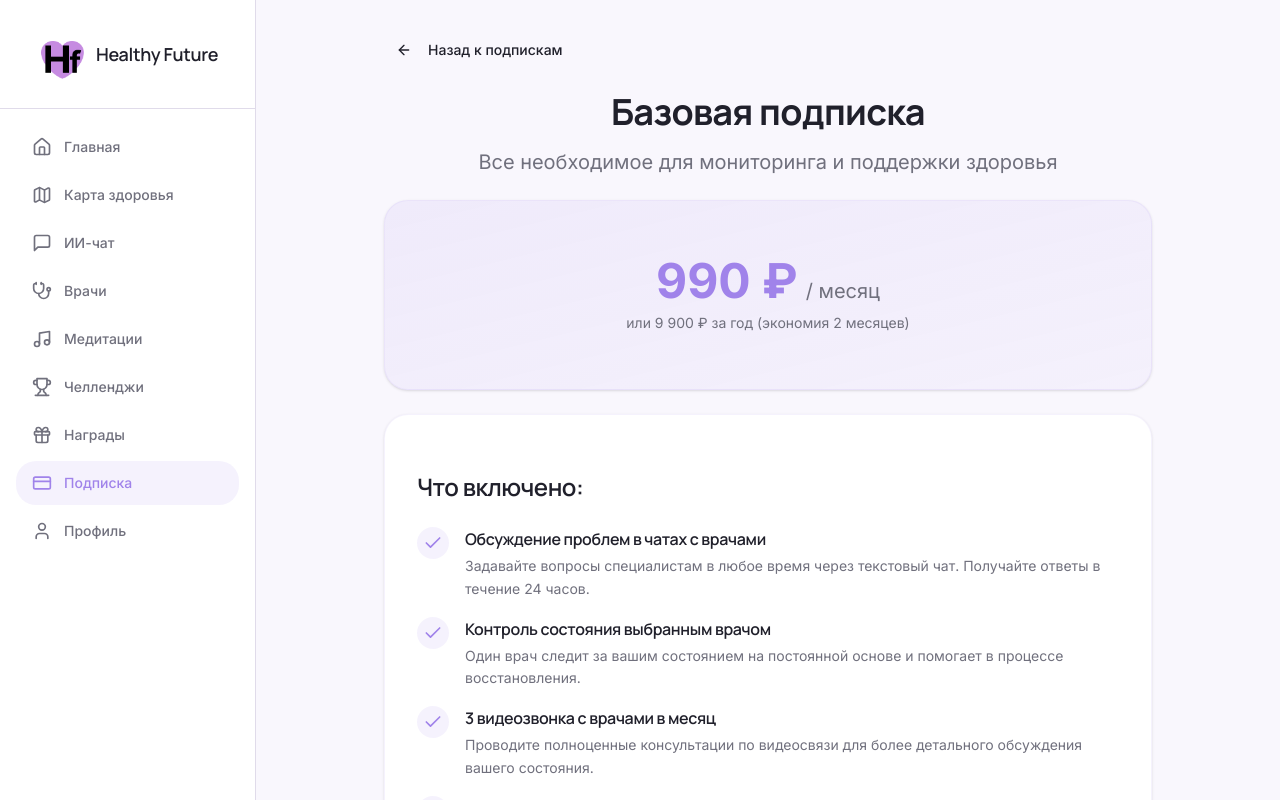
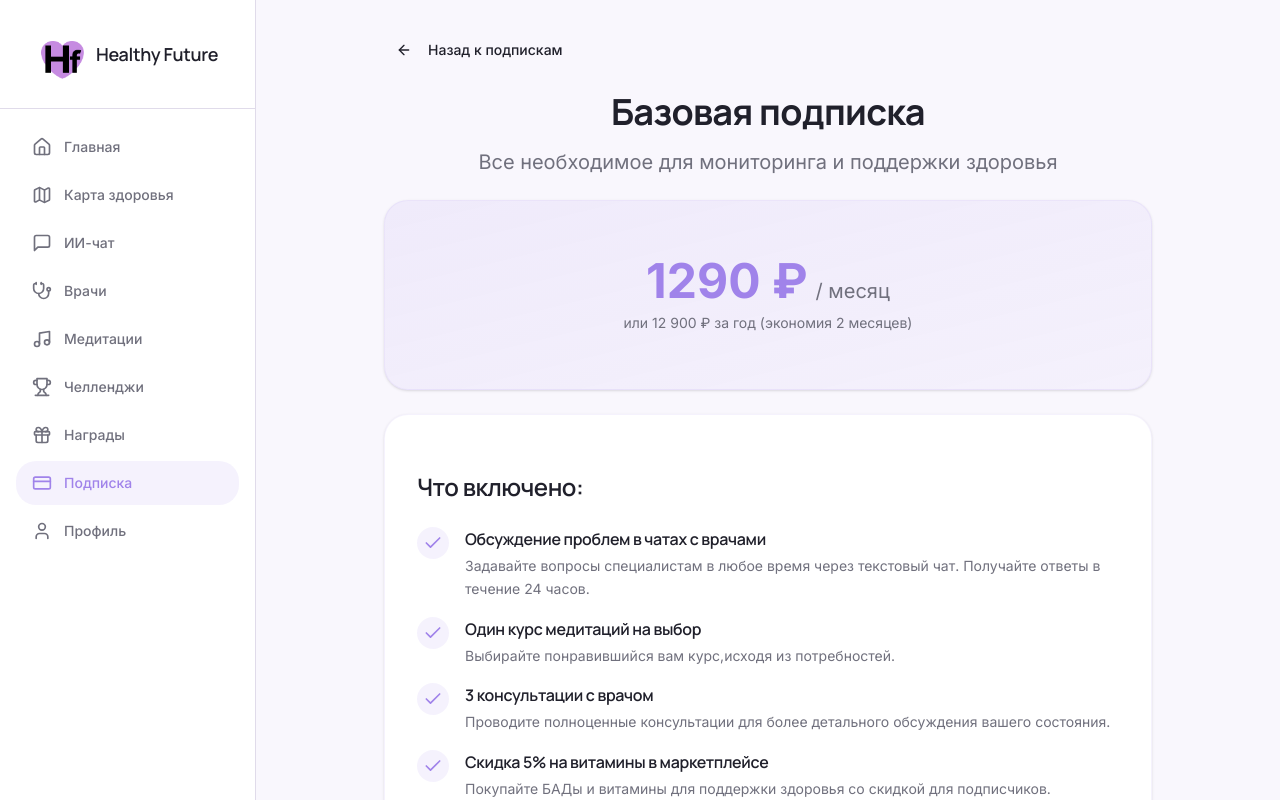
Before and after one commit to OLYA-NEWWW/healthy.future.diplom, a Next.js app: page /subscription/basic in a window 1280 px wide. Shown: the top 800 px of the page. Built offline with nearby package versions, Linux system fonts and the light colour scheme.

Commit message:
изменение описаний подписок

```diff
--- a/app/subscription/basic/page.tsx
+++ b/app/subscription/basic/page.tsx
@@ -23,10 +23,10 @@ export default function BasicSubscriptionPage() {
       <Card className="rounded-3xl border-primary/10 bg-gradient-to-br from-primary/10 to-primary/5">
         <CardContent className="p-8 text-center">
           <div className="flex items-baseline justify-center gap-2">
-            <span className="text-5xl font-bold text-primary">990 ₽</span>
+            <span className="text-5xl font-bold text-primary">1290 ₽</span>
             <span className="text-xl text-muted-foreground">/ месяц</span>
           </div>
-          <p className="text-sm text-muted-foreground mt-2">или 9 900 ₽ за год (экономия 2 месяцев)</p>
+          <p className="text-sm text-muted-foreground mt-2">или 12 900 ₽ за год (экономия 2 месяцев)</p>
         </CardContent>
       </Card>
 
@@ -52,9 +52,9 @@ export default function BasicSubscriptionPage() {
                 <Check className="h-5 w-5 text-primary" />
               </div>
               <div>
-                <h3 className="font-semibold text-foreground mb-1">Контроль состояния выбранным врачом</h3>
+                <h3 className="font-semibold text-foreground mb-1">Один курс медитаций на выбор</h3>
                 <p className="text-sm text-muted-foreground leading-relaxed">
-                  Один врач следит за вашим состоянием на постоянной основе и помогает в процессе восстановления.
+                 Выбирайте понравившийся вам курс,исходя из потребностей.
                 </p>
               </div>
             </div>
@@ -64,9 +64,9 @@ export default function BasicSubscriptionPage() {
                 <Check className="h-5 w-5 text-primary" />
               </div>
               <div>
-                <h3 className="font-semibold text-foreground mb-1">3 видеозвонка с врачами в месяц</h3>
+                <h3 className="font-semibold text-foreground mb-1">3 консультации с врачом</h3>
                 <p className="text-sm text-muted-foreground leading-relaxed">
-                  Проводите полноценные консультации по видеосвязи для более детального обсуждения вашего состояния.
+                  Проводите полноценные консультации для более детального обсуждения вашего состояния.
                 </p>
               </div>
             </div>
--- a/app/subscription/page.tsx
+++ b/app/subscription/page.tsx
@@ -10,8 +10,8 @@ import Link from "next/link"
 export default function SubscriptionPage() {
   const [period, setPeriod] = useState("Год")
 
-  const monthlyPrices = { basic: 990, pro: 1990 }
-  const yearlyPrices = { basic: 9900, pro: 19900 }
+  const monthlyPrices = { basic: 1290, pro: 2990 }
+  const yearlyPrices = { basic: 12900, pro: 29990 }
 
   const prices = period === "Год" ? yearlyPrices : monthlyPrices
 
@@ -62,7 +62,7 @@ export default function SubscriptionPage() {
               </div>
               <div className="flex items-start gap-3">
                 <Check className="h-5 w-5 text-primary flex-shrink-0 mt-0.5" />
-                <span className="text-sm text-foreground">3 видеозвонка с врачами в месяц</span>
+                <span className="text-sm text-foreground">3 консультации с врачом</span>
               </div>
               <div className="flex items-start gap-3">
                 <Check className="h-5 w-5 text-primary flex-shrink-0 mt-0.5" />
--- a/app/subscription/pro/page.tsx
+++ b/app/subscription/pro/page.tsx
@@ -23,10 +23,10 @@ export default function ProSubscriptionPage() {
       <Card className="rounded-3xl border-primary/10 bg-gradient-to-br from-primary/10 to-primary/5">
         <CardContent className="p-8 text-center">
           <div className="flex items-baseline justify-center gap-2">
-            <span className="text-5xl font-bold text-primary">1990 ₽</span>
+            <span className="text-5xl font-bold text-primary">2990 ₽</span>
             <span className="text-xl text-muted-foreground">/ месяц</span>
           </div>
-          <p className="text-sm text-muted-foreground mt-2">или 19 900 ₽ за год (экономия 2 месяцев)</p>
+          <p className="text-sm text-muted-foreground mt-2">или 29 900 ₽ за год (экономия 2 месяцев)</p>
         </CardContent>
       </Card>
 
@@ -65,10 +65,10 @@ export default function ProSubscriptionPage() {
               </div>
               <div>
                 <h3 className="font-semibold text-foreground mb-1">
-                  Неограниченные видеозвонки по записи / при изменениях показателей
+                  8 консультаций с выбранным врачом
                 </h3>
                 <p className="text-sm text-muted-foreground leading-relaxed">
-                  Проводите столько видеоконсультаций, сколько необходимо. Врач свяжется с вами при любых значительных
+                  Проводите консультации исходя из ваших потребностей. Врач свяжется с вами при любых значительных
                   изменениях в показателях.
                 </p>
               </div>
```
Also changed, not shown: 1 other file (tests, documents, lock files or other folders).
